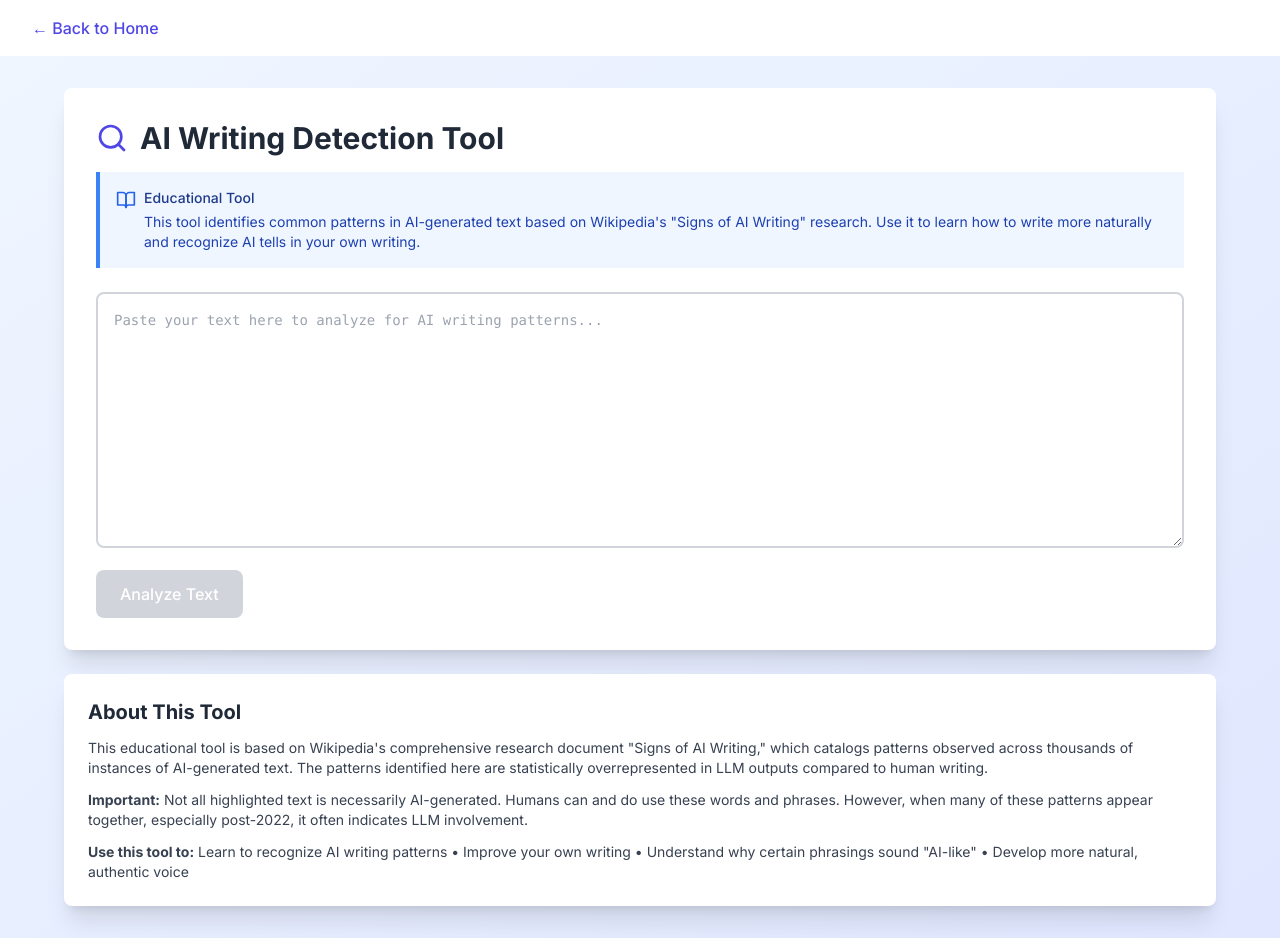
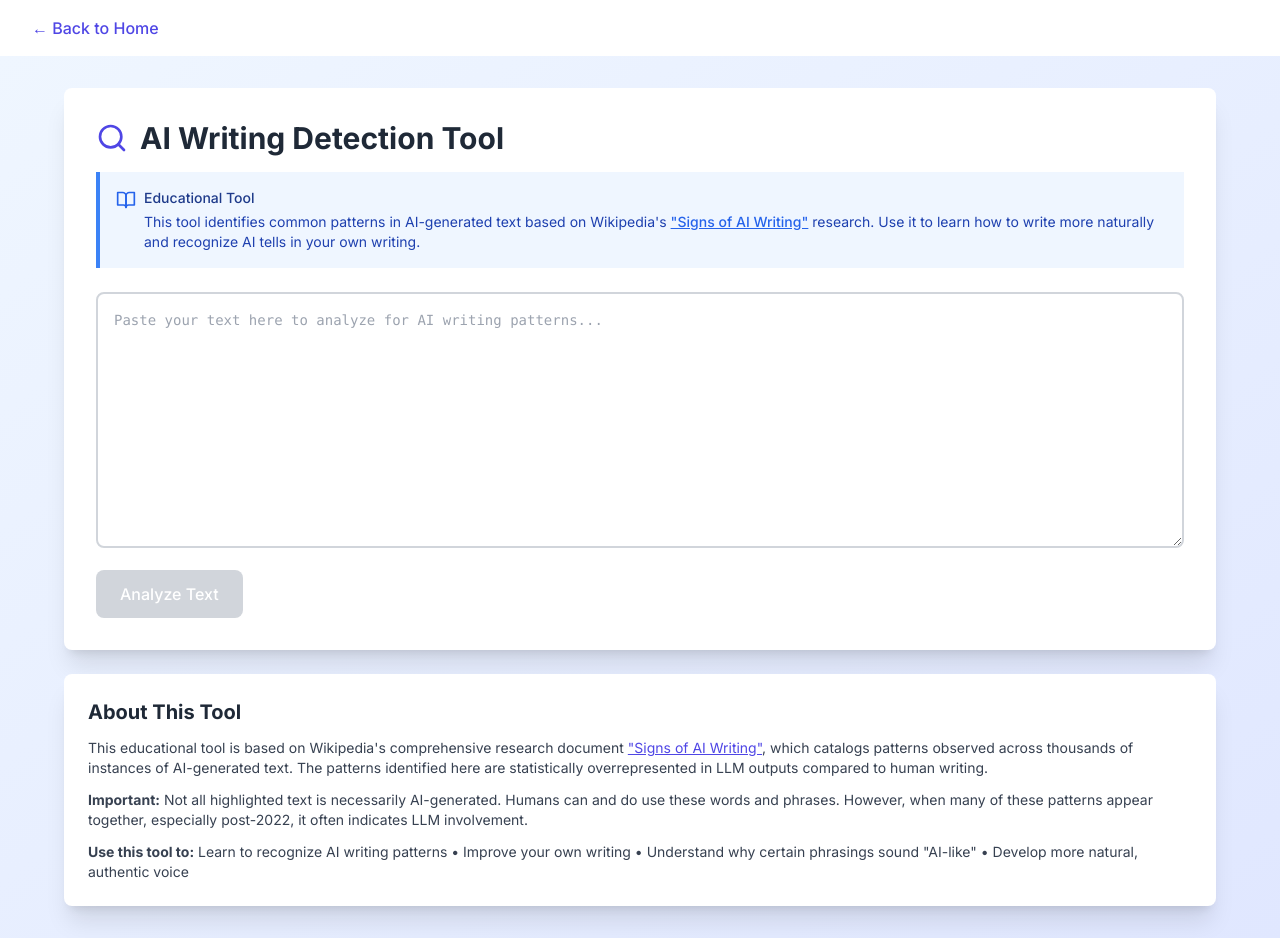
Before and after one commit to Habari2026/ai-writing-detector, a Next.js app: page /detector in a window 1280 px wide. Built offline with nearby package versions, Linux system fonts and the light colour scheme.

Commit message:
Add files via upload

```diff
--- a/components/AIDetector.jsx
+++ b/components/AIDetector.jsx
@@ -219,8 +219,16 @@ const AIWritingDetector = () => {
               <div>
                 <p className="text-sm text-blue-900 font-medium mb-1">Educational Tool</p>
                 <p className="text-sm text-blue-800">
-                  This tool identifies common patterns in AI-generated text based on Wikipedia's "Signs of AI Writing" research.
-                  Use it to learn how to write more naturally and recognize AI tells in your own writing.
+                  This tool identifies common patterns in AI-generated text based on Wikipedia's{' '}
+                  <a
+                    href="https://en.wikipedia.org/wiki/Wikipedia:Signs_of_AI_writing"
+                    target="_blank"
+                    rel="noopener noreferrer"
+                    className="text-blue-600 hover:text-blue-800 underline font-medium"
+                  >
+                    "Signs of AI Writing"
+                  </a>{' '}
+                  research. Use it to learn how to write more naturally and recognize AI tells in your own writing.
                 </p>
               </div>
             </div>
@@ -329,8 +337,16 @@ const AIWritingDetector = () => {
         <div className="bg-white rounded-lg shadow-xl p-6">
           <h2 className="text-xl font-bold text-gray-800 mb-3">About This Tool</h2>
           <p className="text-sm text-gray-700 mb-3">
-            This educational tool is based on Wikipedia's comprehensive research document "Signs of AI Writing,"
-            which catalogs patterns observed across thousands of instances of AI-generated text. The patterns
+            This educational tool is based on Wikipedia's comprehensive research document{' '}
+            <a
+              href="https://en.wikipedia.org/wiki/Wikipedia:Signs_of_AI_writing"
+              target="_blank"
+              rel="noopener noreferrer"
+              className="text-indigo-600 hover:text-indigo-800 underline"
+            >
+              "Signs of AI Writing"
+            </a>
+            , which catalogs patterns observed across thousands of instances of AI-generated text. The patterns
             identified here are statistically overrepresented in LLM outputs compared to human writing.
           </p>
           <p className="text-sm text-gray-700 mb-3">
```
